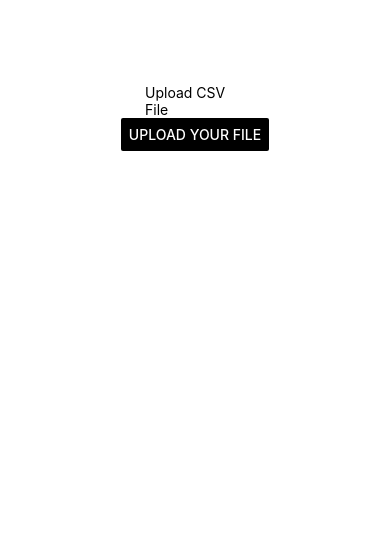
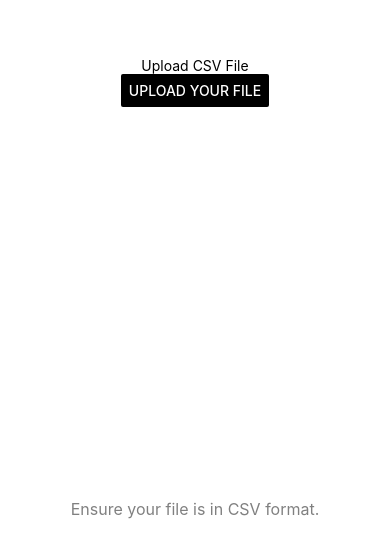
Before and after one commit to TalJa1/React-Native-Full, a React Native app: screen / in a window 390 px wide. Shown: the part 305-844 px from the top of the page. Built offline with nearby package versions, Linux system fonts and the light colour scheme.

Commit message:
Update FilePickerPage.tsx

```diff
--- a/pages/FilePickerPage.tsx
+++ b/pages/FilePickerPage.tsx
@@ -11,8 +11,15 @@ const FilePickerPage = () => {
 
   return (
     <View style={styles.background}>
-      <Text style={styles.file}>Upload CSV File</Text>
-      <View style={styles.button}>
+      <View
+        style={{
+          flex: 1,
+          justifyContent: "flex-end",
+          alignItems: "center",
+        }}
+      >
+        <Text>Upload CSV File</Text>
+        <View>
           <TouchableOpacity>
             <Button
               title="upload your file"
@@ -22,21 +29,28 @@ const FilePickerPage = () => {
           </TouchableOpacity>
         </View>
       </View>
+      <View style={styles.footer}>
+        <Text style={styles.footerText}>
+          Ensure your file is in CSV format.
+        </Text>
+      </View>
+    </View>
   );
 };
 
 const styles = StyleSheet.create({
   background: {
     flex: 1,
+  },
+  footer: {
+    flex: 1,
+    justifyContent: "flex-end",
     alignItems: "center",
-    justifyContent: "center",
+    paddingBottom: 20,
   },
-  file: {
-    color: "black",
-    marginHorizontal: 145,
-  },
-  button: {
-    marginHorizontal: 60,
+  footerText: {
+    fontSize: 16,
+    color: "gray",
   },
 });
 
```
Lines whose indentation alone changed are shown as unchanged.
